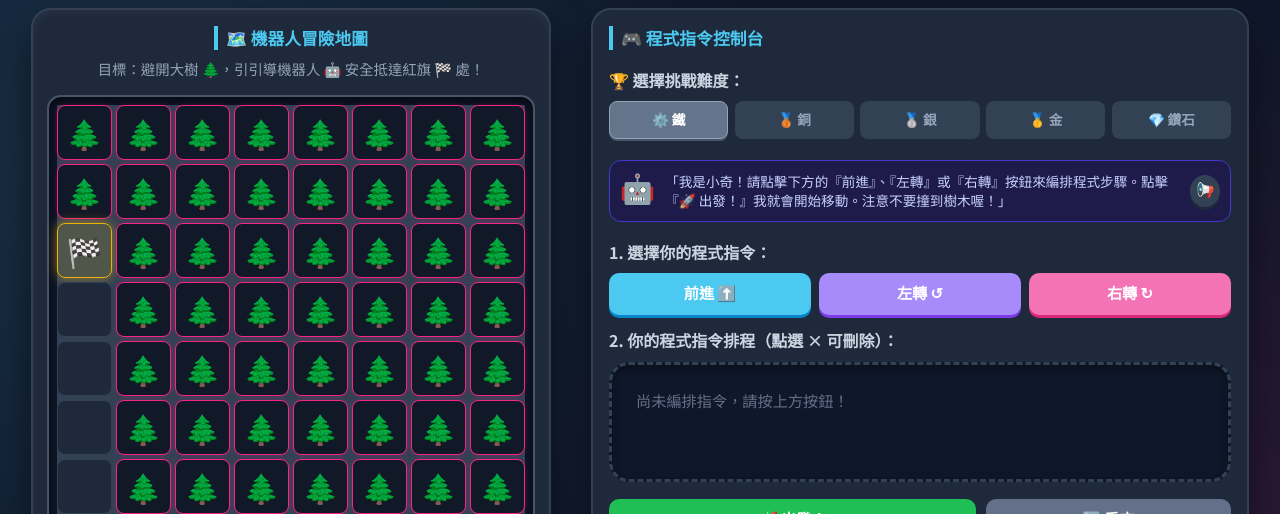
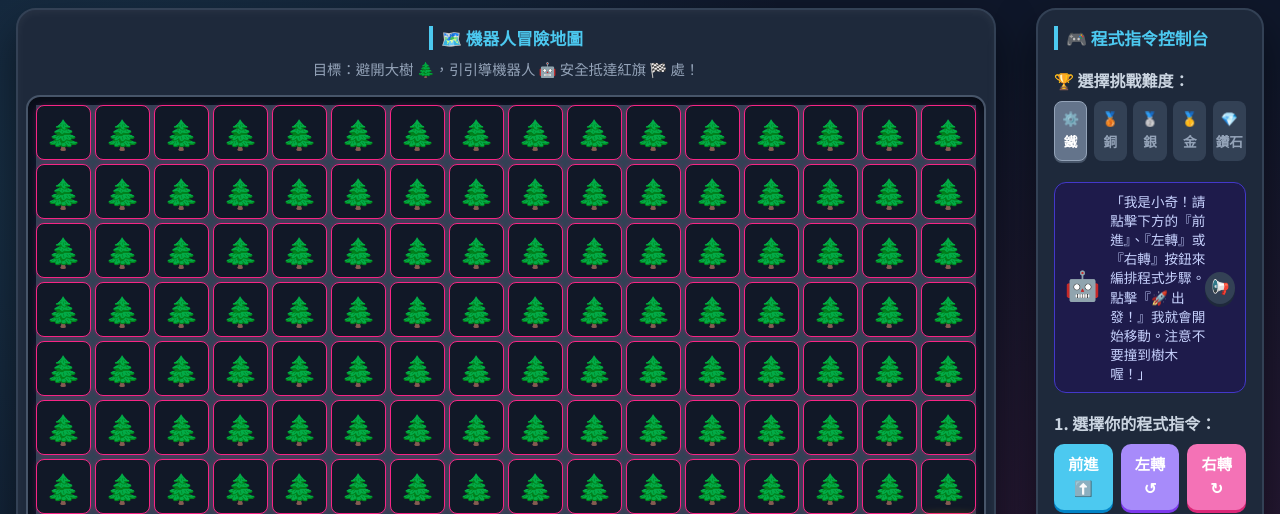
Before and after one commit to genius2plus/STEAM, a plain HTML site: page 程式語言基礎/index.html in a window 1280 px wide. Shown: the top 514 px of the page. Drawn offline with Linux system fonts and the light colour scheme.

Commit message:
Expand game matrix to 8x16 wide and adapt level maps and styles

```diff
--- a/程式語言基礎/app.js
+++ b/程式語言基礎/app.js
@@ -249,70 +249,70 @@ const RobotGame = {
       name: '⚙️ 鐵牌',
       robot: { x: 0, y: 7, dir: 'up' },
       map: [
-        [1, 1, 1, 1, 1, 1, 1, 1],
-        [1, 1, 1, 1, 1, 1, 1, 1],
-        [2, 1, 1, 1, 1, 1, 1, 1],
-        [0, 1, 1, 1, 1, 1, 1, 1],
-        [0, 1, 1, 1, 1, 1, 1, 1],
-        [0, 1, 1, 1, 1, 1, 1, 1],
-        [0, 1, 1, 1, 1, 1, 1, 1],
-        [0, 1, 1, 1, 1, 1, 1, 1]
+        [1, 1, 1, 1, 1, 1, 1, 1, 1, 1, 1, 1, 1, 1, 1, 1],
+        [1, 1, 1, 1, 1, 1, 1, 1, 1, 1, 1, 1, 1, 1, 1, 1],
+        [1, 1, 1, 1, 1, 1, 1, 1, 1, 1, 1, 1, 1, 1, 1, 1],
+        [1, 1, 1, 1, 1, 1, 1, 1, 1, 1, 1, 1, 1, 1, 1, 1],
+        [1, 1, 1, 1, 1, 1, 1, 1, 1, 1, 1, 1, 1, 1, 1, 1],
+        [1, 1, 1, 1, 1, 1, 1, 1, 1, 1, 1, 1, 1, 1, 1, 1],
+        [1, 1, 1, 1, 1, 1, 1, 1, 1, 1, 1, 1, 1, 1, 1, 1],
+        [0, 0, 0, 0, 0, 0, 0, 0, 0, 0, 0, 0, 0, 0, 0, 2] // 直線走到右下角
       ]
     },
     bronze: {
       name: '🥉 銅牌',
       robot: { x: 0, y: 7, dir: 'up' },
       map: [
-        [1, 1, 1, 1, 1, 1, 1, 1],
-        [1, 1, 1, 1, 1, 1, 1, 1],
-        [1, 1, 1, 1, 1, 1, 1, 1],
-        [1, 1, 1, 1, 1, 1, 1, 1],
-        [1, 1, 1, 1, 1, 1, 1, 1],
-        [1, 1, 1, 1, 1, 1, 1, 1],
-        [1, 1, 1, 1, 1, 1, 1, 1],
-        [0, 0, 0, 0, 2, 1, 1, 1]
+        [1, 1, 1, 1, 1, 1, 1, 1, 1, 1, 1, 1, 1, 1, 1, 1],
+        [1, 1, 1, 1, 1, 1, 1, 1, 1, 1, 1, 1, 1, 1, 1, 1],
+        [1, 1, 1, 1, 1, 1, 1, 1, 1, 1, 1, 1, 1, 1, 1, 1],
+        [0, 0, 0, 0, 0, 0, 0, 0, 0, 0, 0, 0, 0, 0, 0, 2], // 走到 (0, 3) 後直行
+        [0, 1, 1, 1, 1, 1, 1, 1, 1, 1, 1, 1, 1, 1, 1, 1],
+        [0, 1, 1, 1, 1, 1, 1, 1, 1, 1, 1, 1, 1, 1, 1, 1],
+        [0, 1, 1, 1, 1, 1, 1, 1, 1, 1, 1, 1, 1, 1, 1, 1],
+        [0, 1, 1, 1, 1, 1, 1, 1, 1, 1, 1, 1, 1, 1, 1, 1]
       ]
     },
     silver: {
       name: '🥈 銀牌',
       robot: { x: 0, y: 7, dir: 'up' },
       map: [
-        [1, 1, 1, 1, 1, 1, 1, 1],
-        [1, 1, 1, 1, 1, 1, 1, 1],
-        [1, 1, 1, 1, 1, 1, 1, 1],
-        [1, 1, 1, 1, 1, 1, 1, 1],
-        [0, 0, 0, 0, 2, 1, 1, 1],
-        [0, 1, 1, 1, 1, 1, 1, 1],
-        [0, 1, 1, 1, 1, 1, 1, 1],
-        [0, 1, 1, 1, 1, 1, 1, 1]
+        [1, 1, 1, 1, 1, 1, 1, 1, 1, 1, 1, 1, 1, 1, 1, 1],
+        [1, 1, 1, 1, 1, 1, 1, 0, 0, 0, 0, 0, 0, 0, 0, 2], // 終點在 (15, 1)
+        [1, 1, 1, 1, 1, 1, 1, 0, 1, 1, 1, 1, 1, 1, 1, 1],
+        [1, 1, 1, 1, 1, 1, 1, 0, 1, 1, 1, 1, 1, 1, 1, 1],
+        [0, 0, 0, 0, 0, 0, 0, 0, 1, 1, 1, 1, 1, 1, 1, 1], // 中途轉折
+        [0, 1, 1, 1, 1, 1, 1, 1, 1, 1, 1, 1, 1, 1, 1, 1],
+        [0, 1, 1, 1, 1, 1, 1, 1, 1, 1, 1, 1, 1, 1, 1, 1],
+        [0, 1, 1, 1, 1, 1, 1, 1, 1, 1, 1, 1, 1, 1, 1, 1]
       ]
     },
     gold: {
       name: '🥇 金牌',
       robot: { x: 0, y: 7, dir: 'up' },
       map: [
-        [1, 1, 1, 1, 1, 1, 1, 1],
-        [1, 1, 1, 1, 1, 1, 1, 1],
-        [1, 1, 1, 1, 0, 0, 2, 1],
-        [1, 1, 1, 1, 0, 1, 1, 1],
-        [1, 1, 1, 1, 0, 1, 1, 1],
-        [0, 0, 0, 0, 0, 1, 1, 1],
-        [0, 1, 1, 1, 1, 1, 1, 1],
-        [0, 1, 1, 1, 1, 1, 1, 1]
+        [1, 1, 1, 1, 1, 1, 1, 1, 1, 1, 1, 1, 1, 1, 1, 1],
+        [1, 1, 1, 1, 1, 1, 1, 1, 1, 1, 1, 1, 1, 1, 1, 1],
+        [1, 1, 1, 1, 0, 0, 0, 0, 0, 0, 2, 1, 1, 1, 1, 1],
+        [1, 1, 1, 1, 0, 1, 1, 1, 1, 1, 0, 1, 1, 1, 1, 1],
+        [1, 1, 1, 1, 0, 1, 1, 1, 1, 1, 0, 1, 1, 1, 1, 1],
+        [0, 0, 0, 0, 0, 1, 1, 1, 1, 1, 0, 0, 0, 0, 0, 0], // S 型路線
+        [0, 1, 1, 1, 1, 1, 1, 1, 1, 1, 1, 1, 1, 1, 1, 0],
+        [0, 0, 0, 0, 0, 0, 0, 0, 0, 0, 0, 0, 0, 0, 0, 0]
       ]
     },
     diamond: {
       name: '💎 鑽石',
       robot: { x: 0, y: 7, dir: 'up' },
       map: [
-        [0, 0, 0, 1, 0, 0, 0, 2],
-        [0, 1, 0, 1, 0, 1, 1, 0],
-        [0, 1, 0, 0, 0, 0, 1, 0],
-        [0, 1, 1, 1, 1, 0, 0, 0],
-        [0, 0, 0, 0, 1, 1, 1, 0],
-        [1, 1, 1, 0, 0, 0, 1, 0],
-        [0, 0, 1, 1, 1, 0, 1, 0],
-        [0, 0, 0, 0, 0, 0, 0, 0]
+        [0, 0, 0, 1, 0, 0, 0, 0, 1, 0, 0, 0, 0, 0, 0, 2], // 16 欄迷宮終點
+        [0, 1, 0, 1, 0, 1, 1, 0, 1, 0, 1, 1, 1, 1, 1, 0],
+        [0, 1, 0, 0, 0, 0, 1, 0, 0, 0, 0, 0, 0, 1, 1, 0],
+        [0, 1, 1, 1, 1, 0, 1, 1, 1, 1, 1, 1, 0, 1, 0, 0],
+        [0, 0, 0, 0, 1, 0, 0, 0, 0, 0, 0, 1, 0, 1, 0, 1],
+        [1, 1, 1, 0, 1, 1, 1, 1, 1, 1, 0, 1, 0, 0, 0, 1],
+        [0, 0, 1, 0, 0, 0, 0, 0, 0, 1, 0, 1, 1, 1, 1, 1],
+        [0, 0, 0, 0, 1, 1, 1, 1, 0, 0, 0, 0, 0, 0, 0, 0]
       ]
     }
   },
@@ -395,7 +395,7 @@ const RobotGame = {
 
     const lvl = this.levels[this.currentLevel];
     for (let r = 0; r < 8; r++) {
-      for (let c = 0; c < 8; c++) {
+      for (let c = 0; c < 16; c++) {
         const cell = document.createElement('div');
         cell.className = 'map-cell';
 
@@ -455,7 +455,7 @@ const RobotGame = {
         else if (this.robot.dir === 'down') nextY++;
         else if (this.robot.dir === 'left') nextX--;
 
-        if (nextX < 0 || nextX >= 8 || nextY < 0 || nextY >= 8 || lvl.map[nextY][nextX] === 1) {
+        if (nextX < 0 || nextX >= 16 || nextY < 0 || nextY >= 8 || lvl.map[nextY][nextX] === 1) {
           AudioPlayer.playFail();
           const gridWrapper = document.querySelector('.game-map-wrapper');
           gridWrapper.style.animation = 'none';
--- a/程式語言基礎/style.css
+++ b/程式語言基礎/style.css
@@ -60,11 +60,11 @@ header p {
 
 /* 遊戲主容器 */
 .game-container {
-  max-width: 1250px;
+  max-width: 1550px;
   margin: 0 auto;
   padding: 0.5rem 1rem 1.5rem 1rem;
   display: grid;
-  grid-template-columns: 520px 1fr;
+  grid-template-columns: 980px 1fr;
   gap: 2.5rem;
   align-items: stretch;
 }
@@ -96,10 +96,10 @@ header p {
   box-shadow: inset 0 5px 15px rgba(0, 0, 0, 0.6);
 }
 
-/* 8x8 地圖，格數適應小螢幕：55px */
+/* 8x16 地圖，格數適應小螢幕：55px */
 .game-map {
   display: grid;
-  grid-template-columns: repeat(8, 55px);
+  grid-template-columns: repeat(16, 55px);
   grid-template-rows: repeat(8, 55px);
   gap: 4px;
   background: #334155;
```
Also changed, not shown: 程式語言基礎/index.html (+1 -1 lines).
